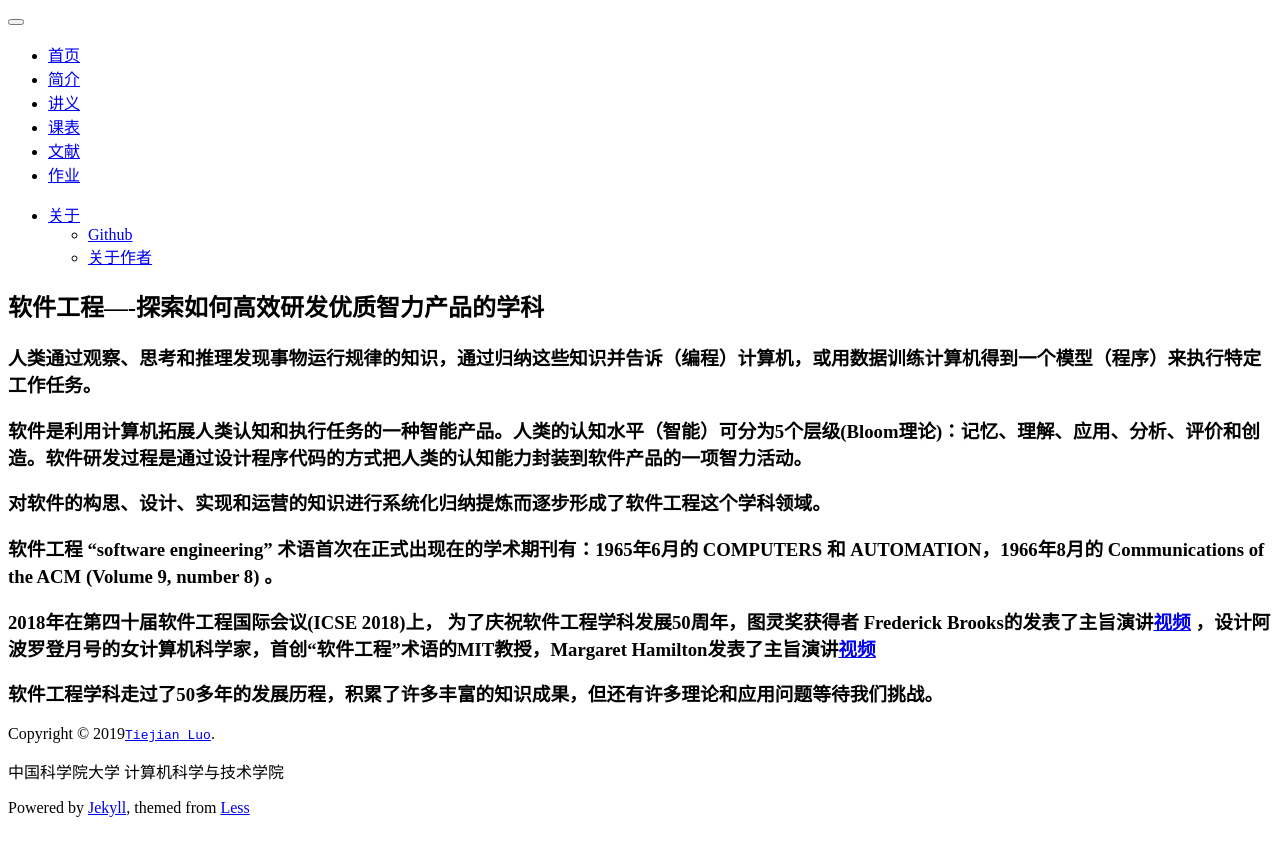
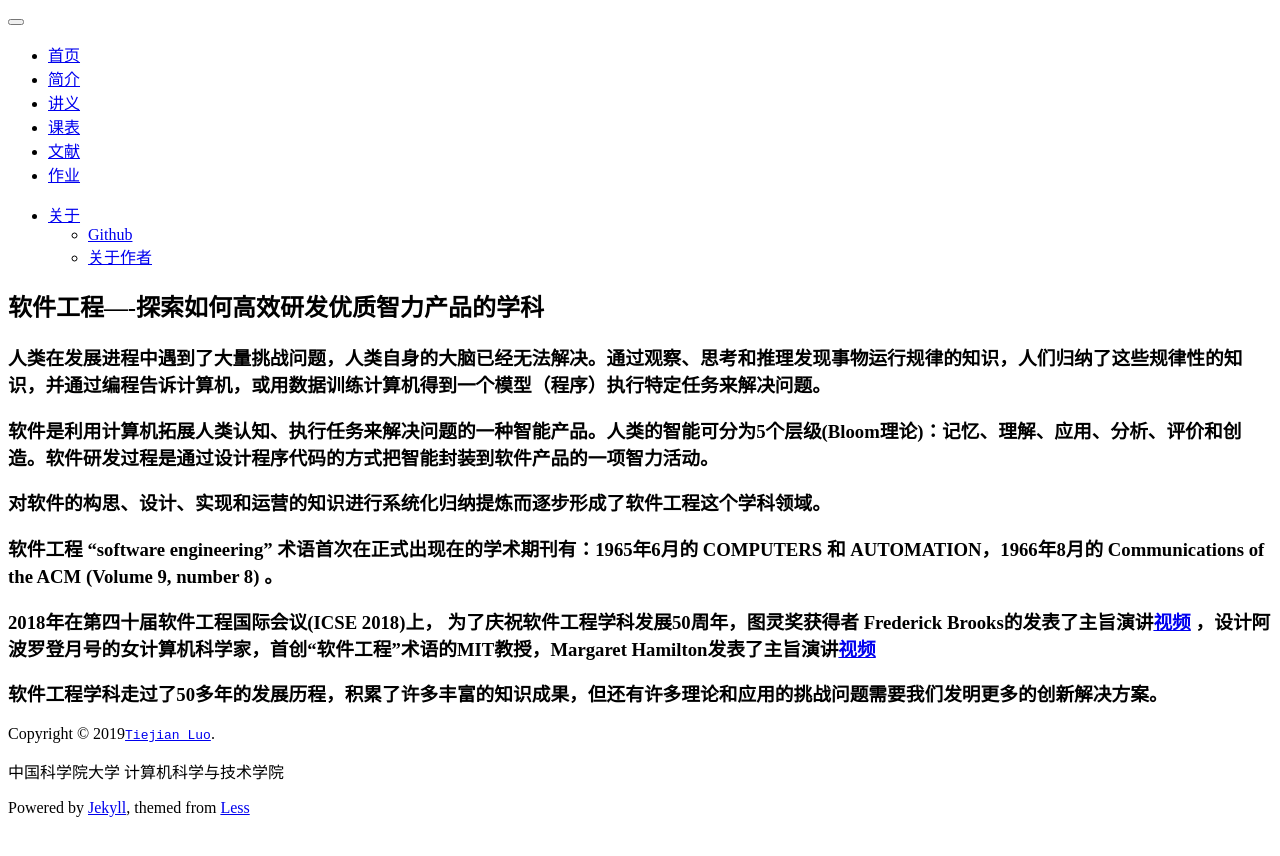
Before and after one commit to tjluo-ucas/ase, a Jekyll site: the page built from index.md, in a window 1280 px wide. Shown: the top 856 px of the page. Built offline with Jekyll 4.4.1, drawn with Linux system fonts in a browser that asks for light colours; comment, search, counter and statistics services are not loaded.

Commit message:
Update index.md

```diff
--- a/index.md
+++ b/index.md
@@ -6,9 +6,9 @@ title:  "Intro"
 软件工程----探索如何高效研发优质智力产品的学科
 =======================
 
-### 人类通过观察、思考和推理发现事物运行规律的知识，通过归纳这些知识并告诉（编程）计算机，或用数据训练计算机得到一个模型（程序）来执行特定工作任务。
+### 人类在发展进程中遇到了大量挑战问题，人类自身的大脑已经无法解决。通过观察、思考和推理发现事物运行规律的知识，人们归纳了这些规律性的知识，并通过编程告诉计算机，或用数据训练计算机得到一个模型（程序）执行特定任务来解决问题。
 
-### 软件是利用计算机拓展人类认知和执行任务的一种智能产品。人类的认知水平（智能）可分为5个层级(Bloom理论)：记忆、理解、应用、分析、评价和创造。软件研发过程是通过设计程序代码的方式把人类的认知能力封装到软件产品的一项智力活动。
+### 软件是利用计算机拓展人类认知、执行任务来解决问题的一种智能产品。人类的智能可分为5个层级(Bloom理论)：记忆、理解、应用、分析、评价和创造。软件研发过程是通过设计程序代码的方式把智能封装到软件产品的一项智力活动。
 
 ### 对软件的构思、设计、实现和运营的知识进行系统化归纳提炼而逐步形成了软件工程这个学科领域。
 
@@ -16,4 +16,4 @@ title:  "Intro"
 
 ### 2018年在第四十届软件工程国际会议(ICSE 2018)上， 为了庆祝软件工程学科发展50周年，图灵奖获得者 Frederick Brooks的发表了主旨演讲[视频](https://www.youtube.com/watch?v=StN49re9Nq8&t=67s) ，设计阿波罗登月号的女计算机科学家，首创“软件工程”术语的MIT教授，Margaret Hamilton发表了主旨演讲[视频](https://www.youtube.com/watch?v=ZbVOF0Uk5lU)
 
-### 软件工程学科走过了50多年的发展历程，积累了许多丰富的知识成果，但还有许多理论和应用问题等待我们挑战。
+### 软件工程学科走过了50多年的发展历程，积累了许多丰富的知识成果，但还有许多理论和应用的挑战问题需要我们发明更多的创新解决方案。
```
